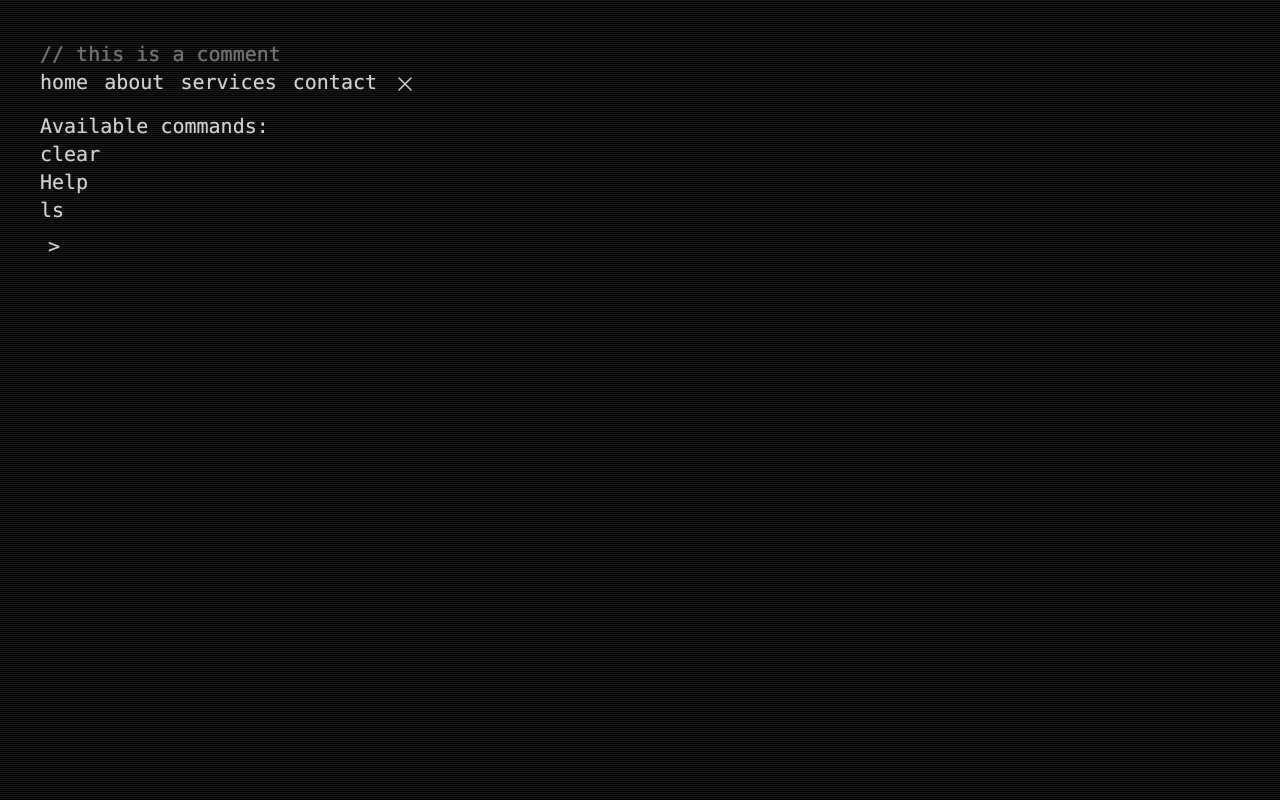
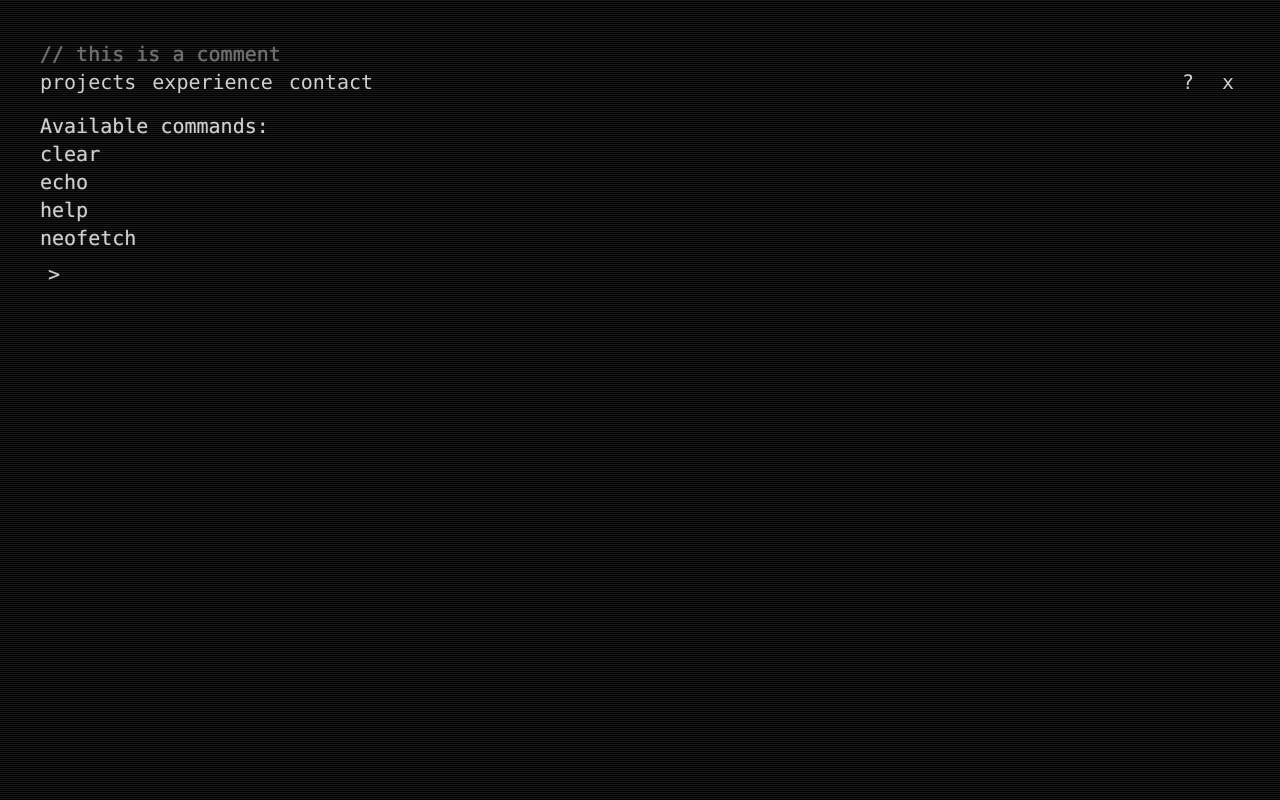
Before and after one commit to richen604/richen.sh, a Next.js app: page / in a window 1280 px wide. Built offline with nearby package versions, Linux system fonts and the light colour scheme.

Commit message:
nav styling, updated commands listed in help

```diff
--- a/src/app/_commands/help/index.tsx
+++ b/src/app/_commands/help/index.tsx
@@ -9,8 +9,9 @@ const Help = () => {
       <p>Available commands:</p>
       <ul>
         <li>clear</li>
-        <li>Help</li>
-        <li>ls</li>
+        <li>echo</li>
+        <li>help</li>
+        <li>neofetch</li>
       </ul>
     </div>
   );
--- a/src/app/page.tsx
+++ b/src/app/page.tsx
@@ -17,48 +17,39 @@ export default function Home() {
   return (
     <main className="text-xl font-mono flex flex-col p-10 h-screen">
       <span className="comment">// this is a comment </span>
-      <nav className="flex space-x-4 mb-4">
-        <a
-          onClick={() => push("help")}
-          className="focus:bg-[#ffffff1a] hover:bg-[#ffffff1a]"
-        >
-          home
-        </a>
-        <a href="#about" className="focus:bg-[#ffffff1a] hover:bg-[#ffffff1a]">
-          about
-        </a>
-        <a
-          href="#services"
-          className="focus:bg-[#ffffff1a] hover:bg-[#ffffff1a]"
-        >
-          services
-        </a>
-        <a
-          href="#contact"
+      <nav className="flex mb-4">
+        <div className="flex space-x-4">
+          <button className="focus:bg-[#ffffff1a] hover:bg-[#ffffff1a]">
+            projects
+          </button>
+          <button className="focus:bg-[#ffffff1a] hover:bg-[#ffffff1a]">
+            experience
+          </button>
+          <button
+            onClick={() => (window.location.href = "mailto:richard@richen.dev")}
             className="focus:bg-[#ffffff1a] hover:bg-[#ffffff1a]"
           >
             contact
-        </a>
+          </button>
+        </div>
+        <div className="flex space-x-4 ml-auto">
+          <button
+            onClick={() => {
+              commandRegistry.clear();
+              push("help");
+            }}
+            className="text-center w-6 h-6 focus:bg-[#ffffff1a] hover:bg-[#ffffff1a]"
+          >
+            ?
+          </button>
           <button
             onClick={() => commandRegistry.clear()}
-          className="self-end focus:bg-[#ffffff1a] hover:bg-[#ffffff1a]"
+            className="text-center w-6 h-6 focus:bg-[#ffffff1a] hover:bg-[#ffffff1a]"
             aria-label="Clear Display"
           >
-          <svg
-            xmlns="http://www.w3.org/2000/svg"
-            fill="none"
-            viewBox="0 0 24 24"
-            strokeWidth={1.5}
-            stroke="currentColor"
-            className="w-6 h-6"
-          >
-            <path
-              strokeLinecap="round"
-              strokeLinejoin="round"
-              d="M6 18L18 6M6 6l12 12"
-            />
-          </svg>
+            x
           </button>
+        </div>
       </nav>
       <div>{display?.length > 0 ? display : null}</div>
       <div className="w-full h-10 p-2">
```
Lines whose indentation alone changed are shown as unchanged.
